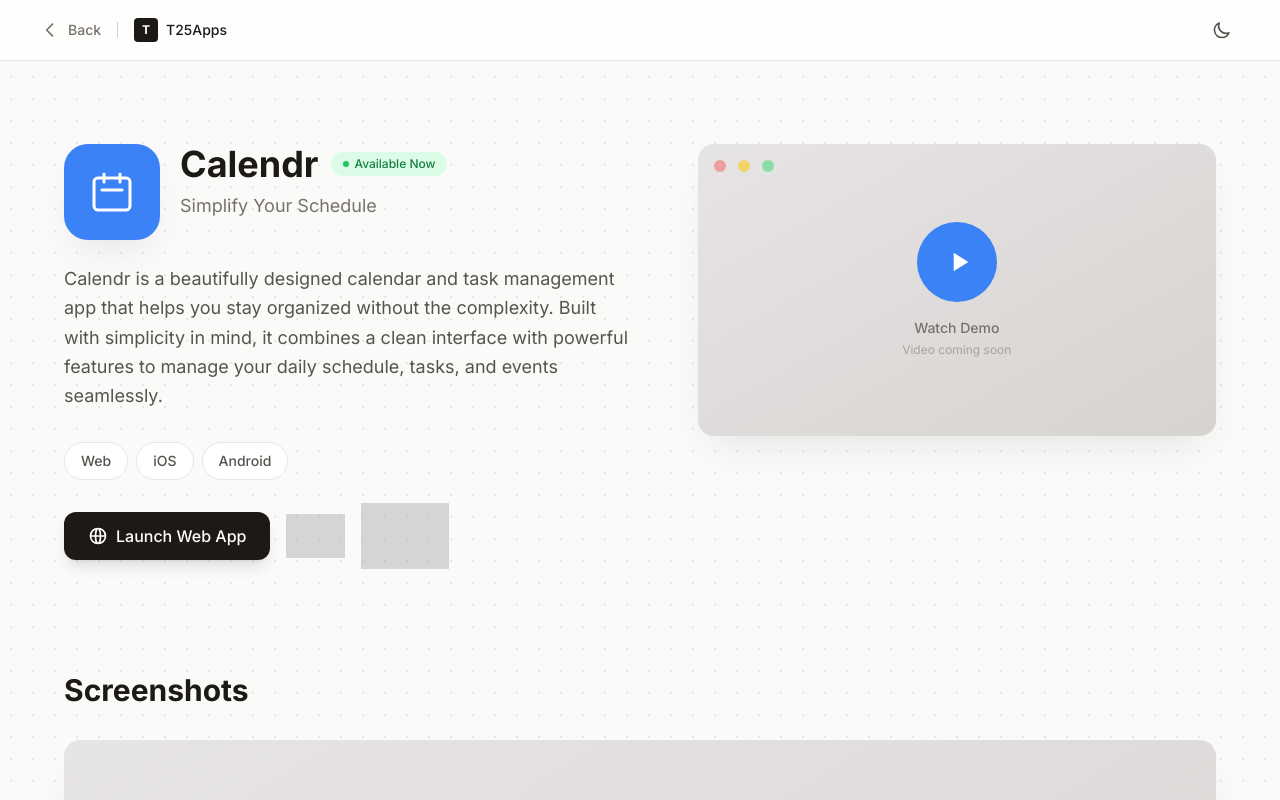
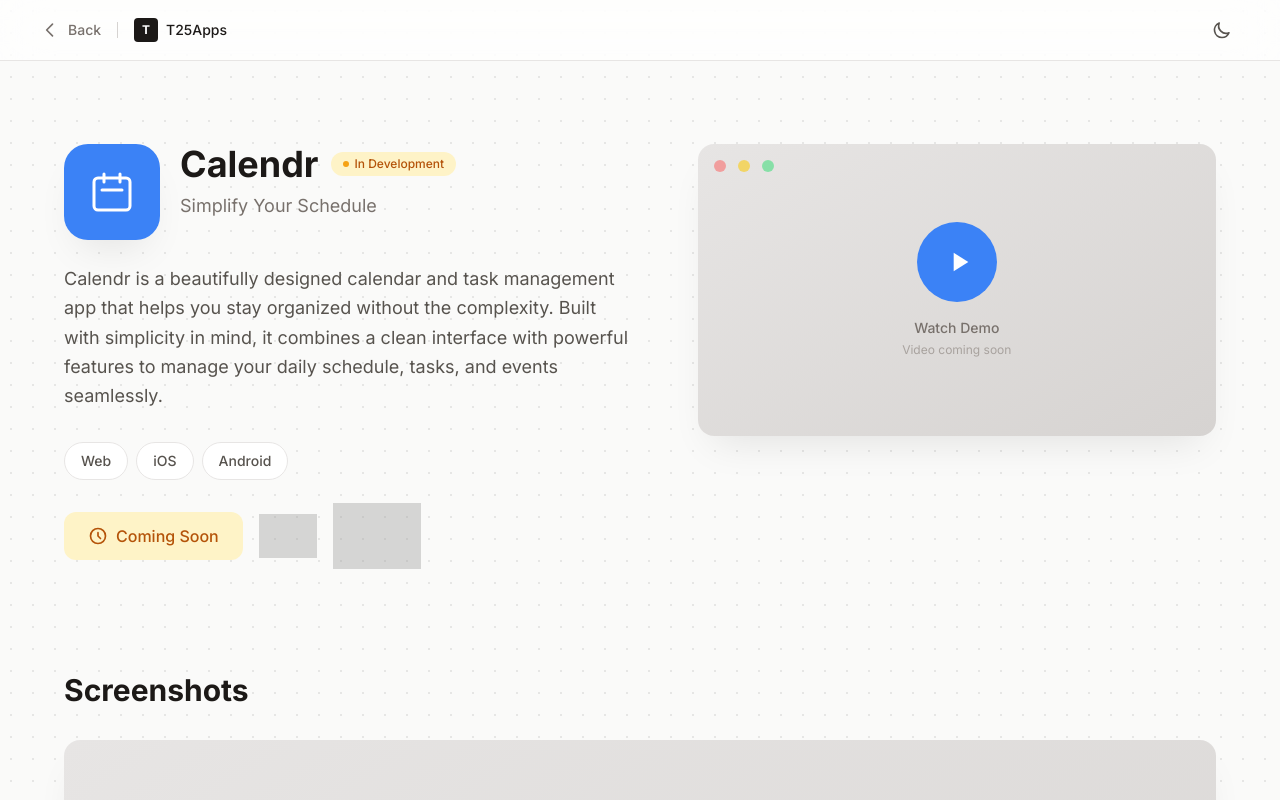
Before and after one commit to T25Apps/t25apps-landing, a React (Vite) app: page /apps/calendr in a window 1280 px wide. Shown: the top 800 px of the page. Built offline with nearby package versions, Linux system fonts and the light colour scheme; no server answers; grey boxes are pictures that could not be loaded; a web font is replaced by a local one.

Commit message:
updated status of apps

```diff
--- a/src/components/Products.jsx
+++ b/src/components/Products.jsx
@@ -22,11 +22,15 @@ function Products() {
             const statusLabel = APP_STATUS_LABELS[app.status] || app.status
             const statusColors = APP_STATUS_COLORS[app.status] || APP_STATUS_COLORS['in-development']
             const IconComponent = AppIcons[app.icon]
+            const href = app.href || `/apps/${app.slug}`
+            const isExternal = Boolean(app.href)
 
             return (
               <Link
                 key={app.id}
-                to={`/apps/${app.slug}`}
+                to={href}
+                target={isExternal ? '_blank' : undefined}
+                rel={isExternal ? 'noopener noreferrer' : undefined}
                 className="group relative bg-white dark:bg-gray-800 rounded-2xl p-6 shadow-sm hover:shadow-xl transition-all duration-300 border border-gray-100 dark:border-gray-700 flex flex-col h-full"
               >
                 <div className="absolute top-6 right-6">
--- a/src/config/apps.config.jsx
+++ b/src/config/apps.config.jsx
@@ -44,11 +44,11 @@ export const apps = [
     shortDescription: 'A simple to use calendar app that helps you stay organized and manage your tasks efficiently.',
     fullDescription: 'Calendr is a beautifully designed calendar and task management app that helps you stay organized without the complexity. Built with simplicity in mind, it combines a clean interface with powerful features to manage your daily schedule, tasks, and events seamlessly.',
     category: 'Productivity',
-    status: 'available', // available, in-development, coming-soon
+    status: 'in-development', // available, in-development, coming-soon
     platforms: ['Web', 'iOS', 'Android'],
 
     // Links
-    website: 'https://calendr.t25apps.com',
+    website: null,
     github: null, // Add if open source
     appStore: null, // Add when available
     playStore: null, // Add when available
@@ -155,7 +155,8 @@ export const apps = [
     status: 'in-development',
     platforms: ['Web', 'iOS', 'Android'],
 
-    website: 'https://recipediary.t25apps.com',
+    website: 'https://www.recipediary.app',
+    href: 'https://www.recipediary.app',
     github: null,
     appStore: null,
     playStore: null,
--- a/src/config/navigation.config.js
+++ b/src/config/navigation.config.js
@@ -34,7 +34,7 @@ export const footerNavigation = {
     links: [
       { name: 'Calendr', href: '/apps/calendr', external: false },
       { name: 'Orbyte', href: '/apps/orbyte', external: false },
-      { name: 'RecipeDiary', href: '/apps/recipe-diary', external: false },
+      { name: 'RecipeDiary', href: 'https://www.recipediary.app', external: true },
       { name: 'MyInvestments', href: '/apps/my-investments', external: false },
     ],
   },
```
